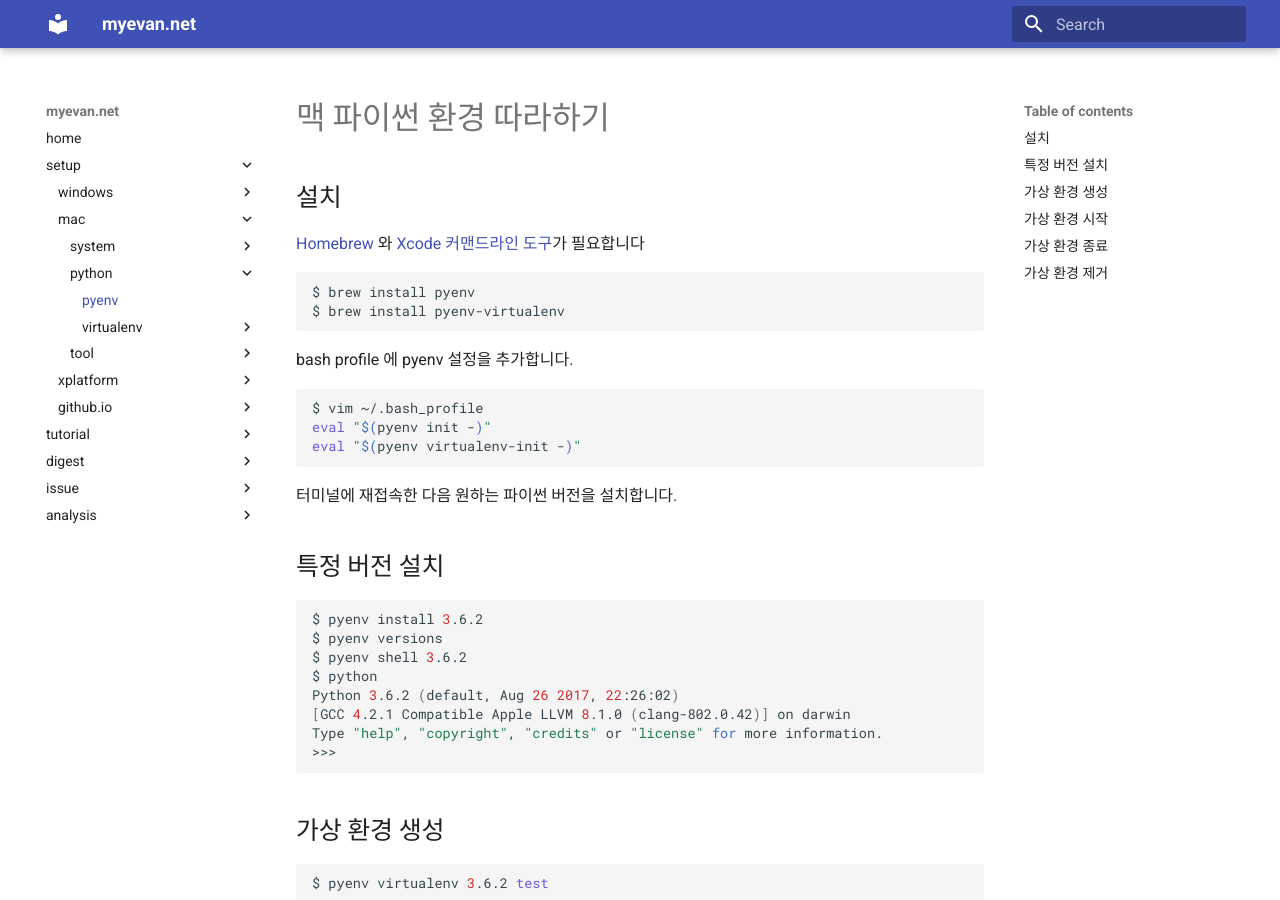
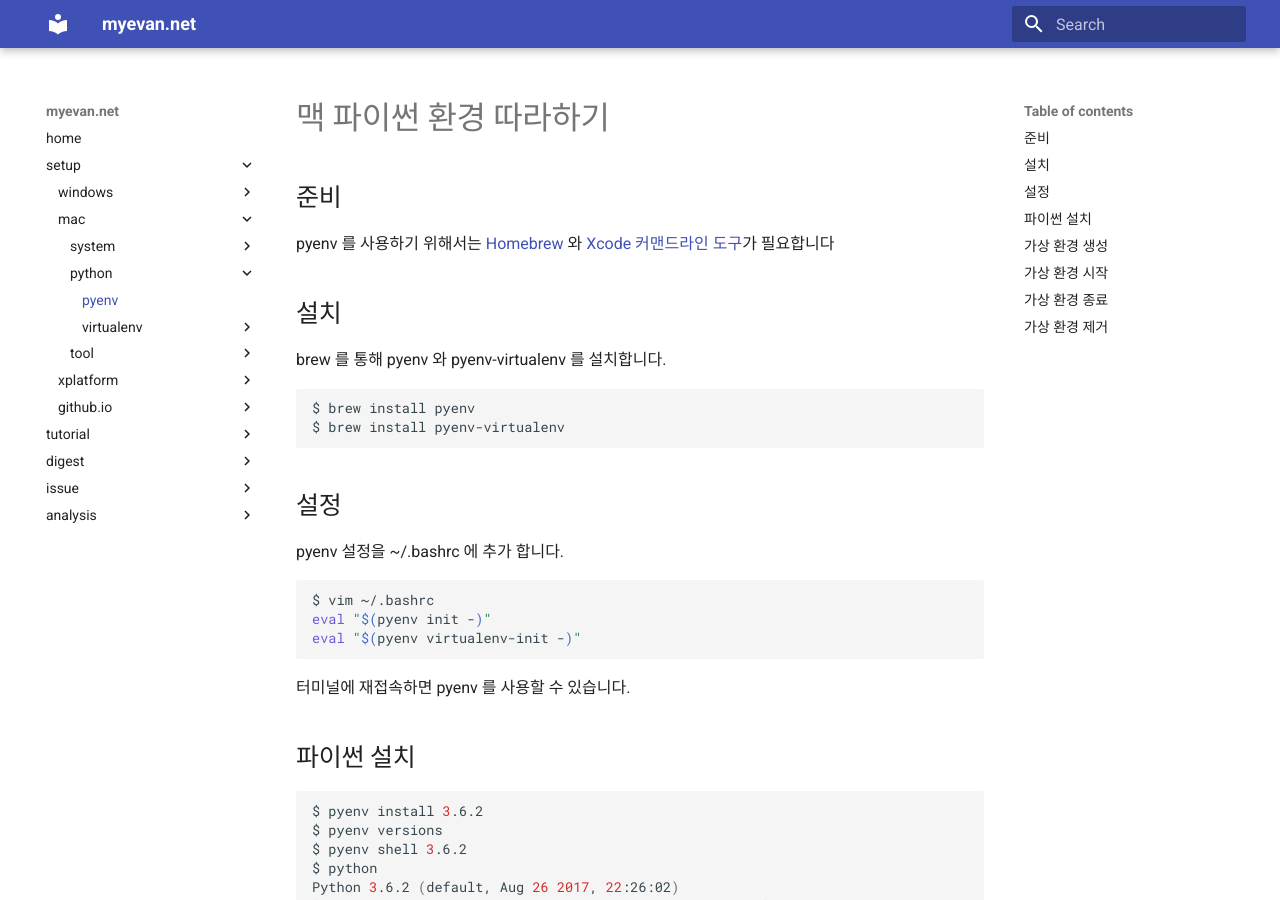
Before and after one commit to myevan/myevan-home, an MkDocs documentation site: the page built from docs/mac_python_pyenv.md, in a window 1280 px wide and 900 px high. Built offline with MkDocs 1.6.1 and Material for MkDocs 9.7.7, drawn with Linux system fonts in a browser that asks for light colours; old or Windows-style settings are respelled for this version of MkDocs.

Commit message:
맥 파이썬 환경 따라하기 정리

````diff
--- a/docs/mac_python_pyenv.md
+++ b/docs/mac_python_pyenv.md
@@ -1,25 +1,31 @@
 # 맥 파이썬 환경 따라하기
+
+## 준비
+
+pyenv 를 사용하기 위해서는 [Homebrew](/mac_package_mgr_homebrew) 와 [Xcode 커맨드라인 도구](/mac_xcode_command_line)가 필요합니다
 
 ## 설치
 
-[Homebrew](/mac_package_mgr_homebrew) 와 [Xcode 커맨드라인 도구](/mac_xcode_command_line)가 필요합니다
+brew 를 통해 pyenv 와 pyenv-virtualenv 를 설치합니다.
 
 ```bash
 $ brew install pyenv
 $ brew install pyenv-virtualenv
 ```
 
-bash profile 에 pyenv 설정을 추가합니다.
+## 설정
+
+pyenv 설정을 ~/.bashrc 에 추가 합니다.
 
 ```bash
-$ vim ~/.bash_profile
+$ vim ~/.bashrc
 eval "$(pyenv init -)"
 eval "$(pyenv virtualenv-init -)"
 ```
 
-터미널에 재접속한 다음 원하는 파이썬 버전을 설치합니다.
+터미널에 재접속하면 pyenv 를 사용할 수 있습니다.
 
-## 특정 버전 설치
+## 파이썬 설치
 
 ```bash
 $ pyenv install 3.6.2
````
